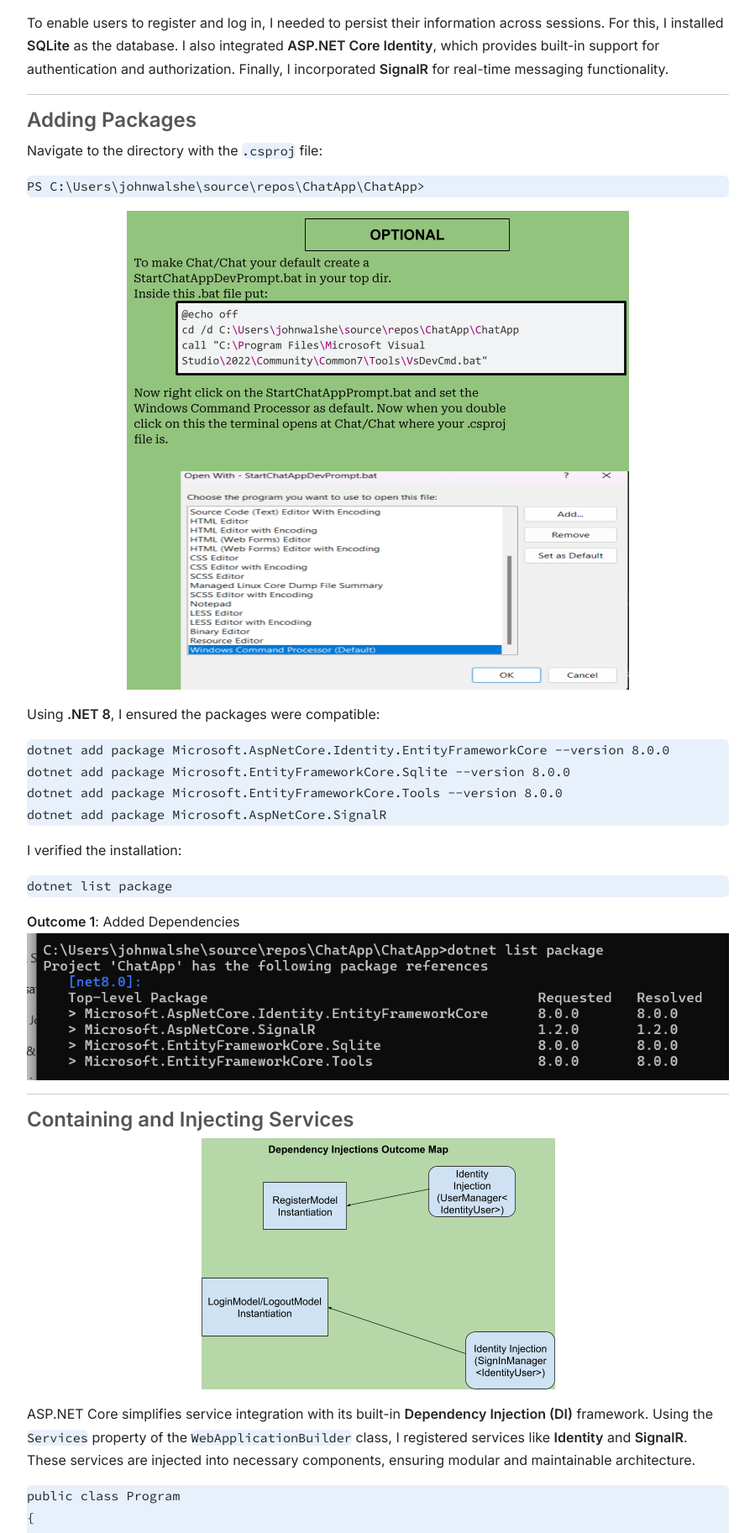
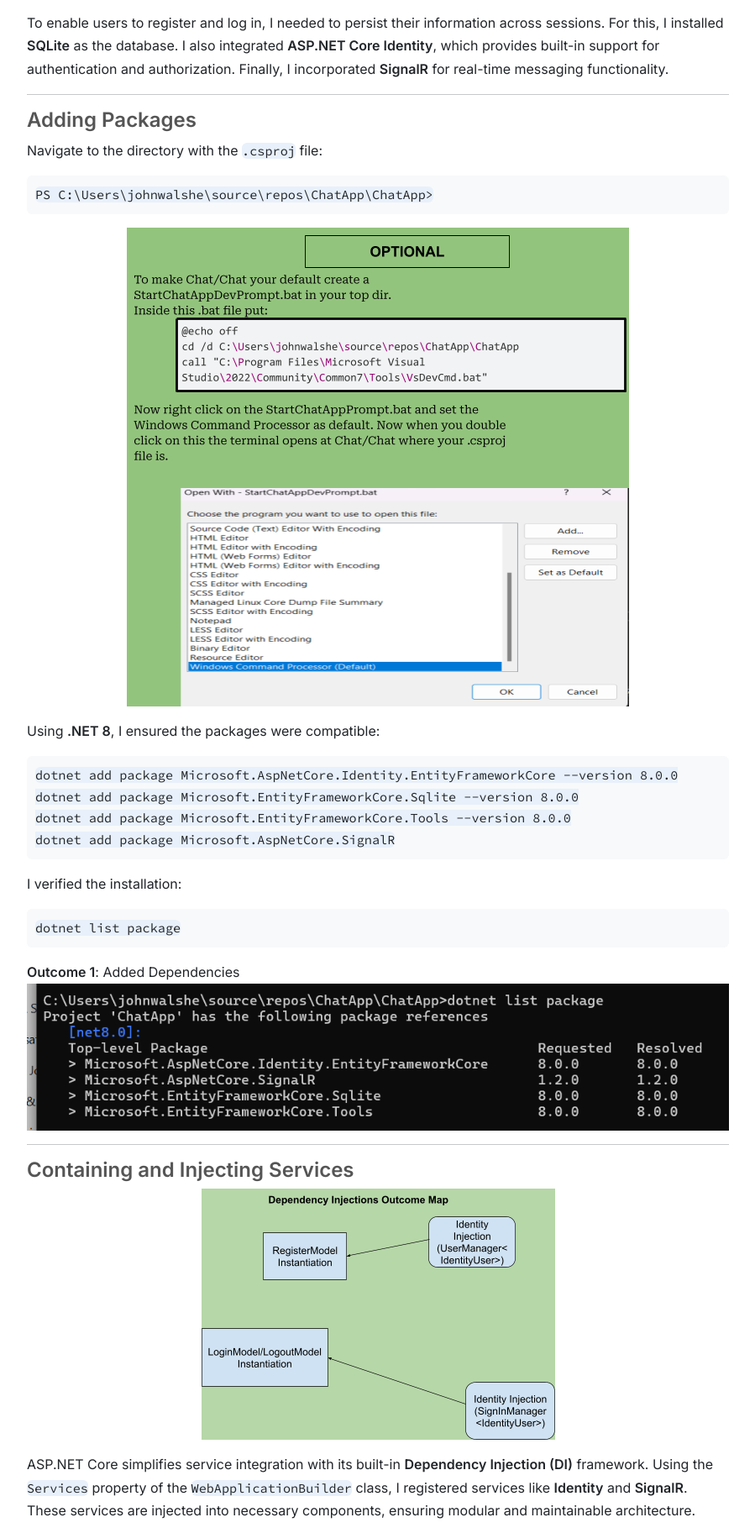
Before and after one commit to JWalshe86/ChatApp, a Jekyll site: the page built from docs/Index.md, in a window 1280 px wide. Shown: the part 2276-4101 px from the top of the page at 84% size, without its empty margins (190-1089 px from the left). Built offline with Jekyll 4.4.1, drawn with Linux system fonts in a browser that asks for light colours; our own code applies the rules of GitHub Pages for plain Markdown files.

Commit message:
Update custom.css

```diff
--- a/docs/assets/css/custom.css
+++ b/docs/assets/css/custom.css
@@ -134,13 +134,21 @@
     font-family: 'Source Code Pro', monospace;
 }
 /* Light gray for original code */
-.original-code {
-    color: #999; /* Lighter gray */
+pre code .original-code {
+    color: #999 !important; /* Lighter gray */
     font-style: italic;
 }
 
-/* Strong black for updated code */
-.updated-code {
-    color: #222; /* Standard black */
+/* Dark black for updated code */
+pre code .updated-code {
+    color: #222 !important; /* Stronger contrast */
     font-weight: bold;
 }
+
+/* Ensure entire pre block stays formatted correctly */
+pre {
+    background-color: #f8f9fa !important; /* Soft background */
+    padding: 10px;
+    border-radius: 6px;
+    overflow-x: auto;
+}
```
